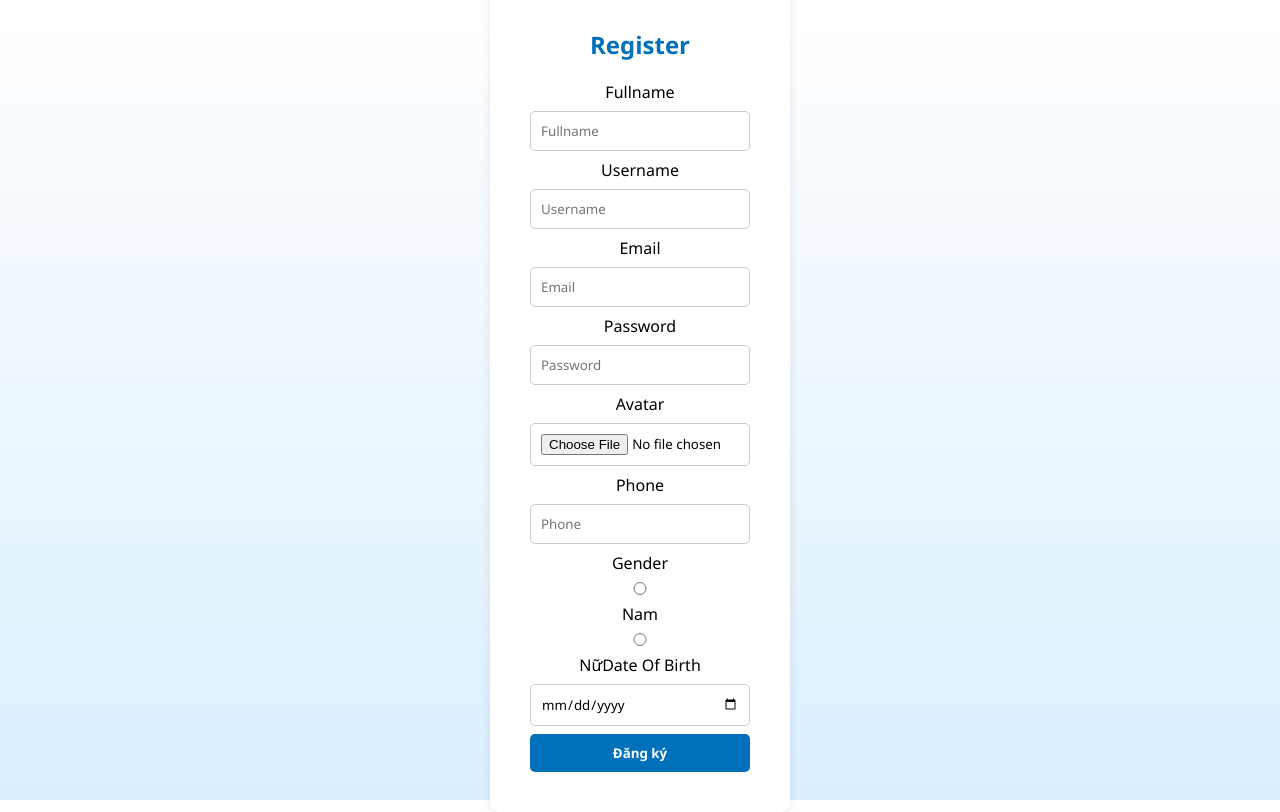
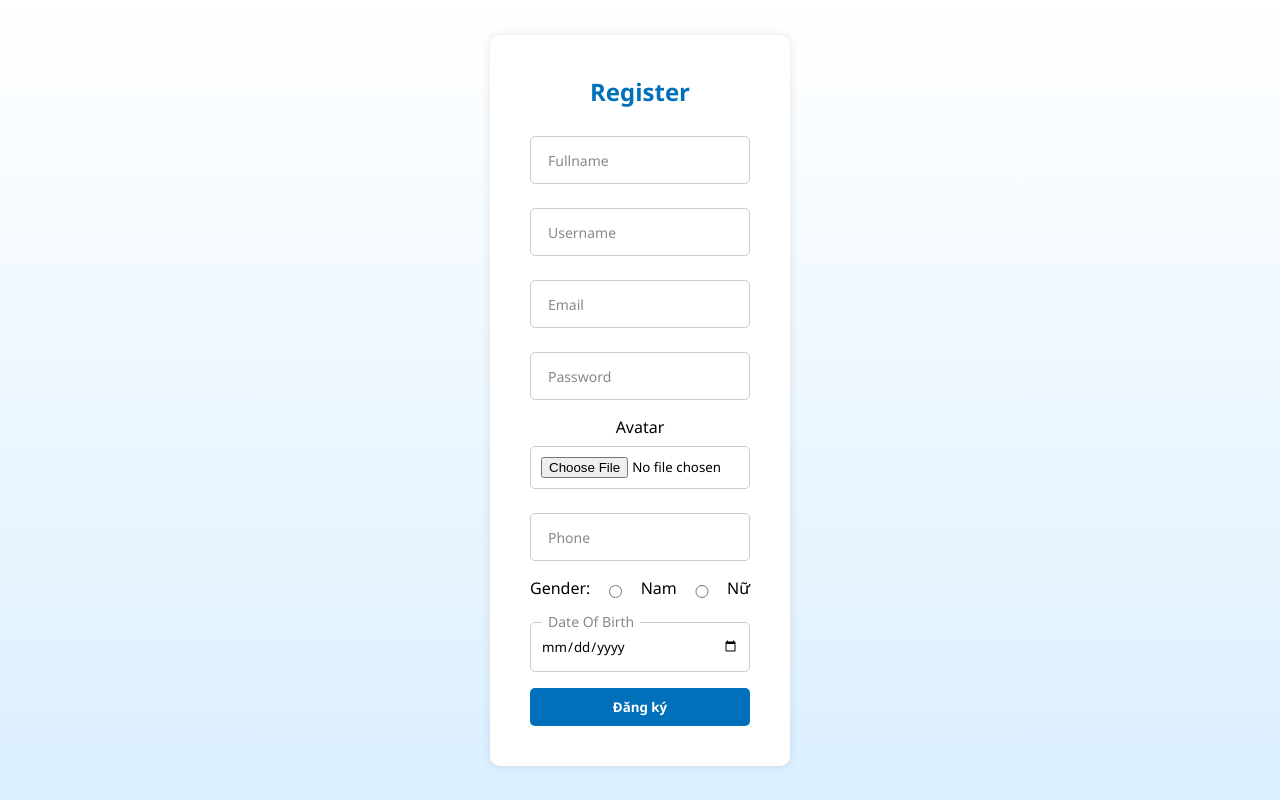
Before and after one commit to chungdt051204/DoAnThucTapChuyenNganh, a React (Vite) app in the folder DoAnThucTapChuyenNganh/client/website-ban-khoa-hoc-lap-trinh/: page /register in a window 1280 px wide. Built offline with nearby package versions, Linux system fonts and the light colour scheme.

Commit message:
Design Login+Register 2

```diff
--- a/DoAnThucTapChuyenNganh/client/website-ban-khoa-hoc-lap-trinh/src/assets/components/Login.jsx
+++ b/DoAnThucTapChuyenNganh/client/website-ban-khoa-hoc-lap-trinh/src/assets/components/Login.jsx
@@ -1,36 +1,43 @@
 import { Link } from "react-router-dom";
 import "./components-css/Auth.css";
+
 export default function Login() {
   const handleSubmit = (e) => {
     e.preventDefault();
   };
   return (
-    <>
+    <div className="auth-page">
       <section>
         <h2>Login</h2>
         <form onSubmit={handleSubmit}>
-          <label htmlFor="email">Email</label>
+          <div className="form-group">
             <input
               type="email"
               id="email"
               name="email"
-            placeholder="Email"
+              placeholder=" "
               required
             />
-          <label htmlFor="password">Password</label>
+            <label htmlFor="email">Email</label>
+          </div>
+
+          <div className="form-group">
             <input
               type="password"
               id="password"
               name="password"
-            placeholder="Password"
+              placeholder=" "
               required
             />
+            <label htmlFor="password">Password</label>
+          </div>
+
           <button>Login</button>
         </form>
         <p>
-          Chưa có tài khoản? <a href="/Register">Đăng ký ngay</a>
+          Chưa có tài khoản? <Link to="/Register">Đăng ký ngay</Link>
         </p>
       </section>
-    </>
+    </div>
   );
 }
--- a/DoAnThucTapChuyenNganh/client/website-ban-khoa-hoc-lap-trinh/src/assets/components/Register.jsx
+++ b/DoAnThucTapChuyenNganh/client/website-ban-khoa-hoc-lap-trinh/src/assets/components/Register.jsx
@@ -29,46 +29,81 @@ export default function Register() {
   };
   return (
     <>
+      <div className="auth-page">
         <section>
           <h2>Register</h2>
           <form onSubmit={handleSubmit}>
-          <label htmlFor="fullname">Fullname</label>
+            <div className="form-group">
               <input
                 type="text"
-            name="fullName"
+                id="fullname"
+                name="fullname"
                 ref={fullName}
-            placeholder="Fullname"
+                placeholder=" "
+                required
+              />
+              <label htmlFor="fullname">Fullname</label>
+            </div>
+            <div className="form-group">
+              <input
+                type="text"
+                id="username"
+                name="username"
+                ref={username}
+                placeholder=" "
+                required
               />
               <label htmlFor="username">Username</label>
+            </div>
+            <div className="form-group">
               <input
                 type="text"
-            name="username"
-            ref={username}
-            placeholder="Username"
+                name="email"
+                ref={email}
+                placeholder=" "
+                id="email"
+                required
               />
               <label htmlFor="email">Email</label>
-          <input type="text" name="email" ref={email} placeholder="Email" />
-          <label htmlFor="password">Password</label>
+            </div>
+            <div className="form-group">
               <input
                 type="password"
                 name="password"
                 ref={password}
-            placeholder="Password"
+                placeholder=" "
+                id="password"
+                required
               />
+              <label htmlFor="password">Password</label>
+            </div>
             <label htmlFor="avatar">Avatar</label>
-          <input type="file" name="avatar" ref={avatar} />
+            <input type="file" name="avatar" ref={avatar} placeholder=" " />
+            <div className="form-group">
+              <input
+                type="text"
+                name="phone"
+                ref={phone}
+                placeholder=" "
+                id="phone"
+              />
               <label htmlFor="phone">Phone</label>
-          <input type="text" name="phone" ref={phone} placeholder="Phone" />
-          <label htmlFor="gender">Gender</label>
+            </div>
+            <div className="gender-group">
+              <label htmlFor="gender">Gender: </label>
               <input type="radio" name="gender" ref={male} value="nam" />
               Nam
               <input type="radio" name="gender" ref={female} value="nữ" />
               Nữ
+            </div>
+            <div className="form-group2">
+              <input type="date" name="dateOfBirth" ref={dateOfBirth} />
               <label htmlFor="dateOfBirth">Date Of Birth</label>
-          <input type="date" name="dateOfBirth" ref={dateOfBirth} />
+            </div>
             <button>Đăng ký</button>
           </form>
         </section>
+      </div>
     </>
   );
 }
--- a/DoAnThucTapChuyenNganh/client/website-ban-khoa-hoc-lap-trinh/src/assets/components/components-css/Auth.css
+++ b/DoAnThucTapChuyenNganh/client/website-ban-khoa-hoc-lap-trinh/src/assets/components/components-css/Auth.css
@@ -1,13 +1,12 @@
-/*Reset cơ bản*/
-* {
+/* Scoped styles for auth pages — prefix all selectors with .auth-page to avoid global leakage */
+.auth-page * {
   margin: 0;
   padding: 0;
   box-sizing: border-box;
   font-family: "Segoe UI", sans-serif;
 }
 
-/* Toàn trang */
-body {
+.auth-page {
   height: 100vh;
   display: flex;
   justify-content: center;
@@ -15,8 +14,7 @@ body {
   background: linear-gradient(to bottom, #ffffff, #dbefff);
 }
 
-/* Khung đăng nhập */
-section {
+.auth-page section {
   background-color: #fff;
   padding: 40px;
   border-radius: 10px;
@@ -25,12 +23,12 @@ section {
   text-align: center;
 }
 
-h2 {
+.auth-page h2 {
   color: #0070ba;
   margin-bottom: 20px;
 }
 
-input {
+.auth-page input {
   width: 100%;
   padding: 10px;
   margin: 8px 0;
@@ -38,7 +36,65 @@ input {
   border-radius: 5px;
 }
 
-button {
+/* Floating label form-group */
+.auth-page .form-group {
+  position: relative;
+  margin: 8px 0;
+}
+.auth-page .form-group2 {
+  position: relative;
+  margin: 8px 0;
+}
+
+/* increase top padding so label doesn't overlap typed text */
+.auth-page .form-group input {
+  padding: 14px 10px; /* top padding larger for placeholder area */
+}
+.auth-page .form-group2 input {
+  padding: 14px 10px; /* top padding larger for placeholder area */
+}
+
+/* label initial (acts like placeholder) */
+.auth-page .form-group label {
+  position: absolute;
+  left: 12px;
+  top: 50%;
+  transform: translateY(-50%);
+  padding: 0 6px;
+  font-size: 14px;
+  color: #888;
+  pointer-events: none;
+  transition: all 0.18s ease;
+  background: transparent;
+}
+.auth-page .form-group2 label {
+  position: absolute;
+  left: 12px;
+  top: -2px;
+  padding: 0 6px;
+  font-size: 14px;
+  color: #888;
+  background: #fff;
+}
+
+/* float label when input focused or has content */
+.auth-page .form-group input:focus + label,
+.auth-page .form-group input:not(:placeholder-shown) + label {
+  top: -2px;
+  transform: none;
+  font-size: 12px;
+  color: #0070ba;
+  background: #fff;
+  padding: 0 6px;
+}
+
+.auth-page .form-group input:focus {
+  outline: none;
+  border-color: #0070ba;
+  box-shadow: 0 0 0 3px rgba(0, 120, 255, 0.06);
+}
+
+.auth-page button {
   width: 100%;
   padding: 10px;
   background-color: #0070ba;
@@ -49,20 +105,24 @@ button {
   font-weight: bold;
 }
 
-button:hover {
+.auth-page button:hover {
   background-color: #005fa3;
 }
 
-p {
+.auth-page p {
   margin-top: 15px;
   font-size: 14px;
 }
 
-a {
+.auth-page a {
   color: #0070ba;
   text-decoration: none;
 }
 
-a:hover {
+.auth-page a:hover {
   text-decoration: underline;
 }
+
+.auth-page .gender-group {
+  display: flex;
+}
```
Lines whose indentation alone changed are shown as unchanged.
